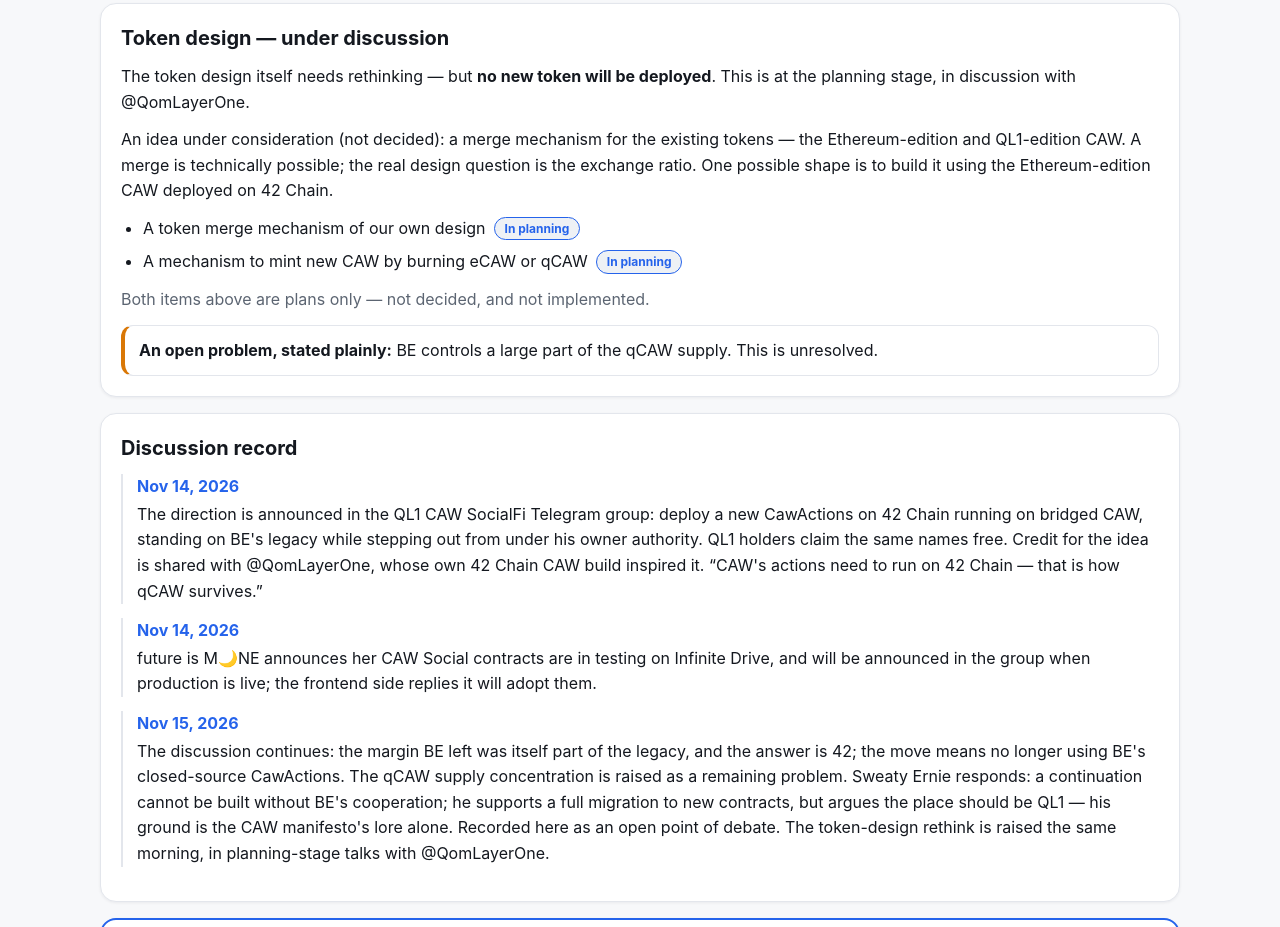
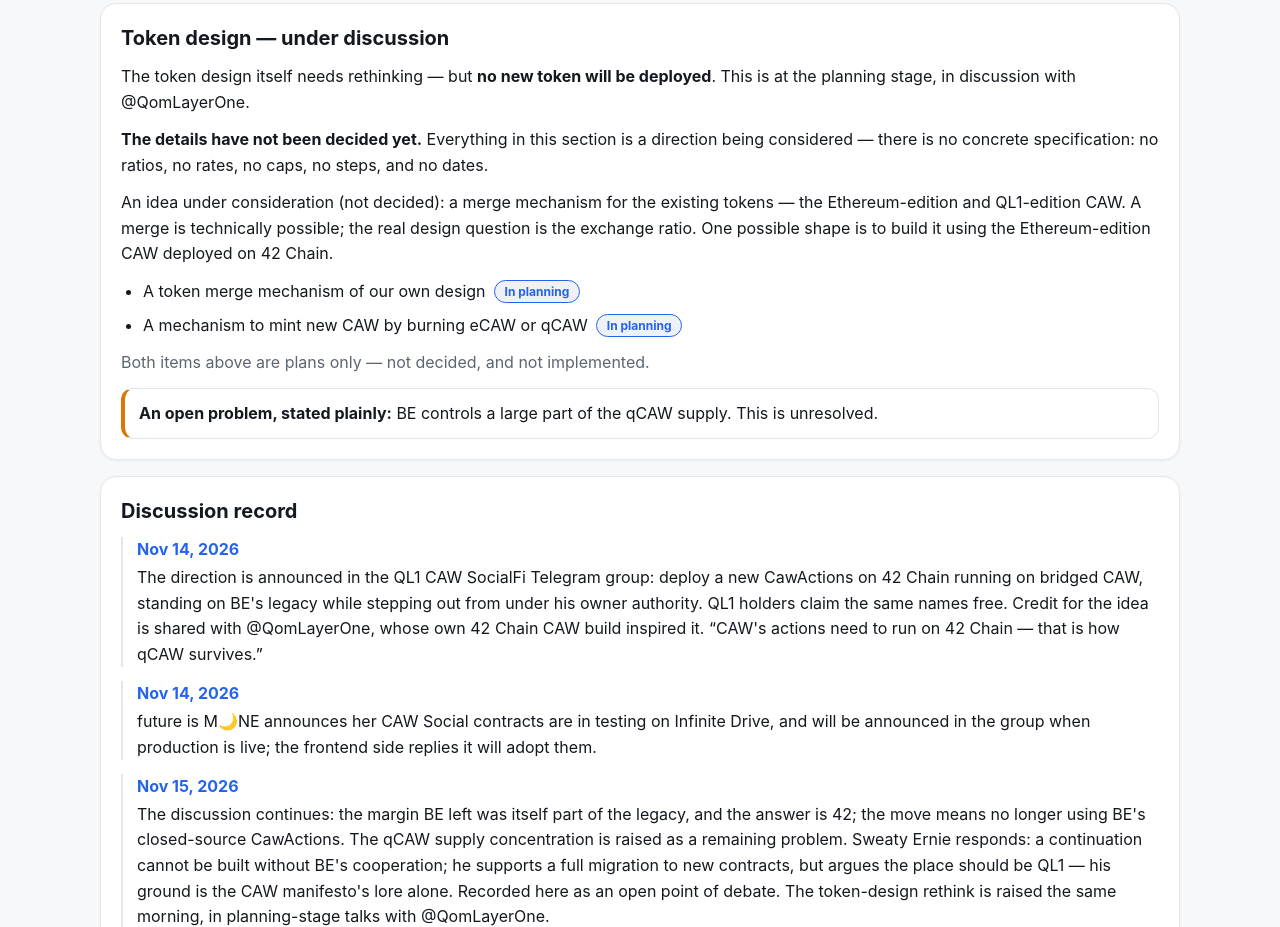
Before and after one commit to QL1-Infinite42-Guppy-Histoire/caw-on-42, a plain HTML site: page index.html in a window 1280 px wide. Shown: the part 1100-2027 px from the top of the page. Drawn offline with Linux system fonts and the light colour scheme.

Commit message:
Token design: state explicitly that the details have not been decided yet (EN/JP)

```diff
--- a/index.html
+++ b/index.html
@@ -167,6 +167,9 @@
     <h2>Token design — under discussion</h2>
     <p>The token design itself needs rethinking — but <strong>no new token will be deployed</strong>.
       This is at the planning stage, in discussion with @QomLayerOne.</p>
+    <p><strong>The details have not been decided yet.</strong> Everything in this section is a direction
+      being considered — there is no concrete specification: no ratios, no rates, no caps, no steps,
+      and no dates.</p>
     <p>An idea under consideration (not decided): a merge mechanism for the existing tokens — the
       Ethereum-edition and QL1-edition CAW. A merge is technically possible; the real design question
       is the exchange ratio. One possible shape is to build it using the Ethereum-edition CAW deployed
@@ -268,6 +271,8 @@
     <h2>トークン設計——協議中</h2>
     <p>トークン設計そのものを見直す必要があります。ただし、<strong>新しいトークンはデプロイしません</strong>。
       現在は計画段階で、@QomLayerOne と話し合いをしています。</p>
+    <p><strong>詳細はまだ決まっていません。</strong>このセクションに書かれているのは、いずれも検討中の
+      方向性です。具体的な仕様はありません——比率、レート、上限、手順、期日は一切決まっていません。</p>
     <p>検討中のアイデア（未決定）：既存トークン（Ethereum 版と QL1 版の CAW）のマージの仕組み。
       マージは技術的には可能で、本当の設計課題は交換比率です。42 Chain 上にデプロイされた
       Ethereum 版 CAW を使って作る形も、候補の一つです。</p>
```
